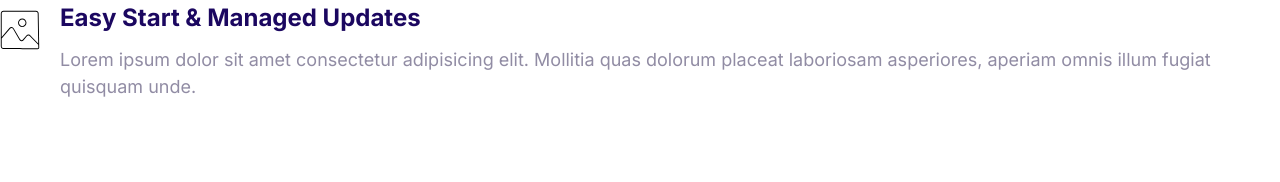
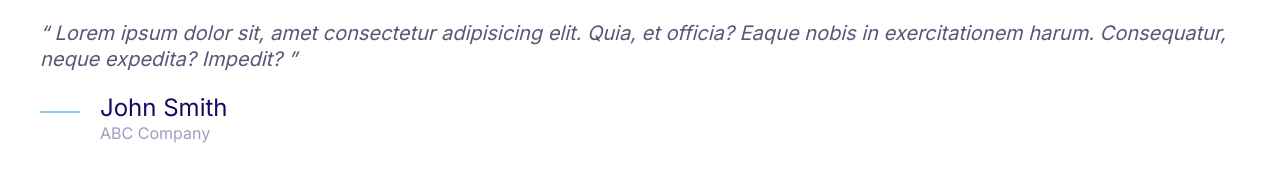
Before and after one commit to connorwestleydev/moshify, a plain HTML site: page index.html in a window 1280 px wide. Drawn offline with Linux system fonts and the light colour scheme.

Commit message:
Implement quotes component

```diff
--- a/css/styles.css
+++ b/css/styles.css
@@ -2,6 +2,7 @@
   --border-radius: 30px;
   --color-accent: #ff3400;
   --color-body: #918ca4;
+  --color-body-darker: #5c5577;
   --color-border: #ccc;
   --color-headings: #1b0760;
   --color-primary: #2484ff;
@@ -375,3 +376,52 @@ a {
 .media__image {
   margin-top: 1rem;
 }
+
+/* Quotes */
+.quote {
+  color: var(--color-body-darker);
+  font-size: 3rem;
+  font-style: italic;
+  line-height: 1.3;
+}
+
+.quote__text::before {
+  content: open-quote;
+}
+
+.quote__text::after {
+  content: close-quote;
+}
+
+.quote__author {
+  font-size: 3rem;
+  font-style: normal;
+  font-weight: 500;
+  margin-bottom: 0;
+}
+
+.quote__company {
+  color: var(--color-headings);
+  font-size: 2rem;
+  font-style: normal;
+  opacity: 40%;
+}
+
+.quote__line {
+  bottom: 10px;
+  position: relative;
+}
+
+@media screen and (min-width: 1024px) {
+  .quote {
+    font-size: 2rem;
+  }
+
+  .quote__author {
+    font-size: 2.4rem;
+  }
+
+  .quote__company {
+    font-size: 1.6rem;
+  }
+}
--- a/index.html
+++ b/index.html
@@ -13,20 +13,25 @@
     <link rel="stylesheet" href="css/styles.css" />
   </head>
   <body>
+    <blockquote class="quote">
+      <p class="quote__text">
+        Lorem ipsum dolor sit, amet consectetur adipisicing elit. Quia, et
+        officia? Eaque nobis in exercitationem harum. Consequatur, neque
+        expedita? Impedit?
+      </p>
+      <footer>
         <div class="media">
           <div class="media__image">
-        <svg class="icon">
-          <use xlink:href="images/sprite.svg#snap"></use>
+            <svg class="icon quote__line">
+              <use xlink:href="images/sprite.svg#line"></use>
             </svg>
           </div>
           <div class="media__body">
-        <h3 class="media__title">Easy Start & Managed Updates</h3>
-        <p>
-          Lorem ipsum dolor sit amet consectetur adipisicing elit. Mollitia quas
-          dolorum placeat laboriosam asperiores, aperiam omnis illum fugiat
-          quisquam unde.
-        </p>
+            <h3 class="media__title quote__author">John Smith</h3>
+            <p class="quote__company">ABC Company</p>
           </div>
         </div>
+      </footer>
+    </blockquote>
   </body>
 </html>
```
Also changed, not shown: components/quotes.html (added, +19 -0 lines). Lines whose indentation alone changed are shown as unchanged.
